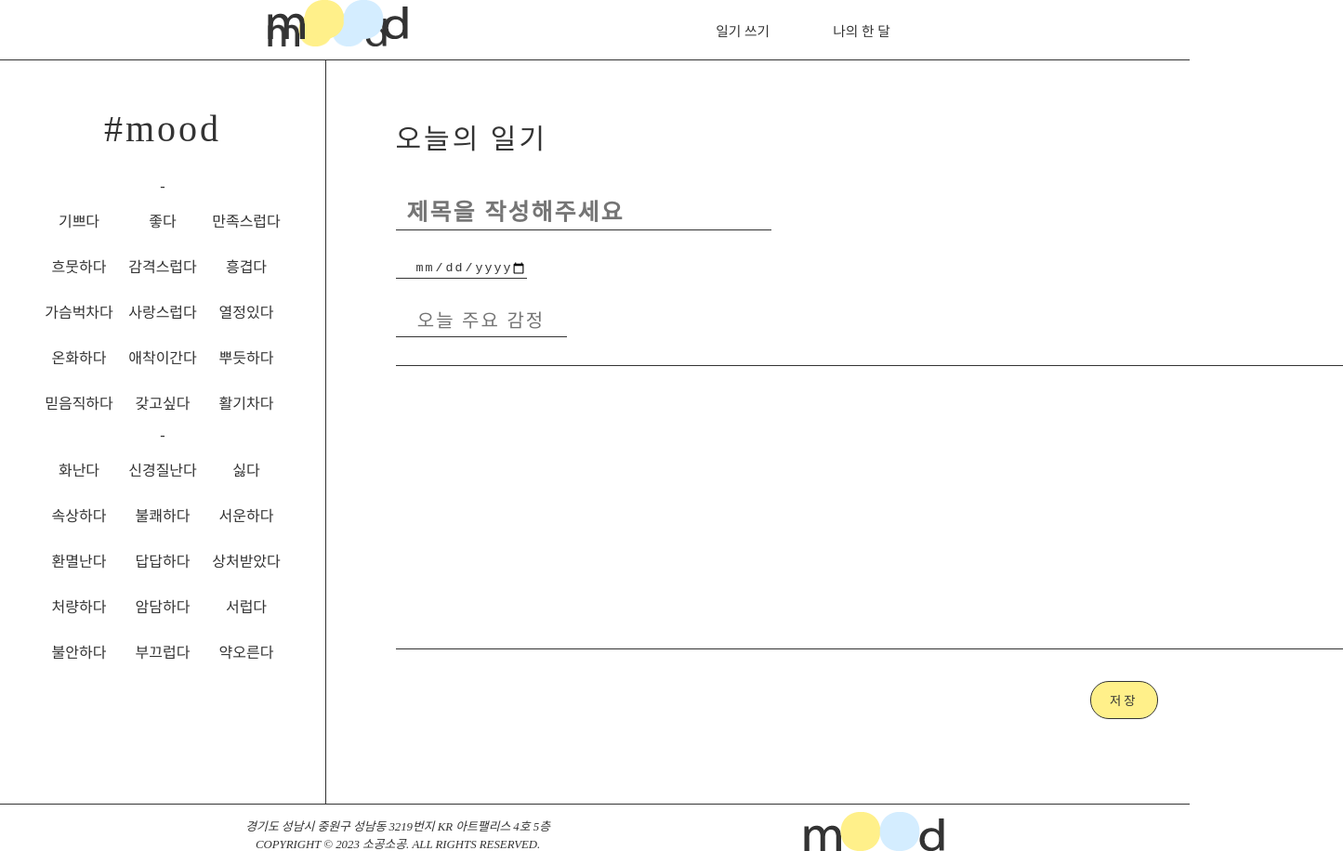
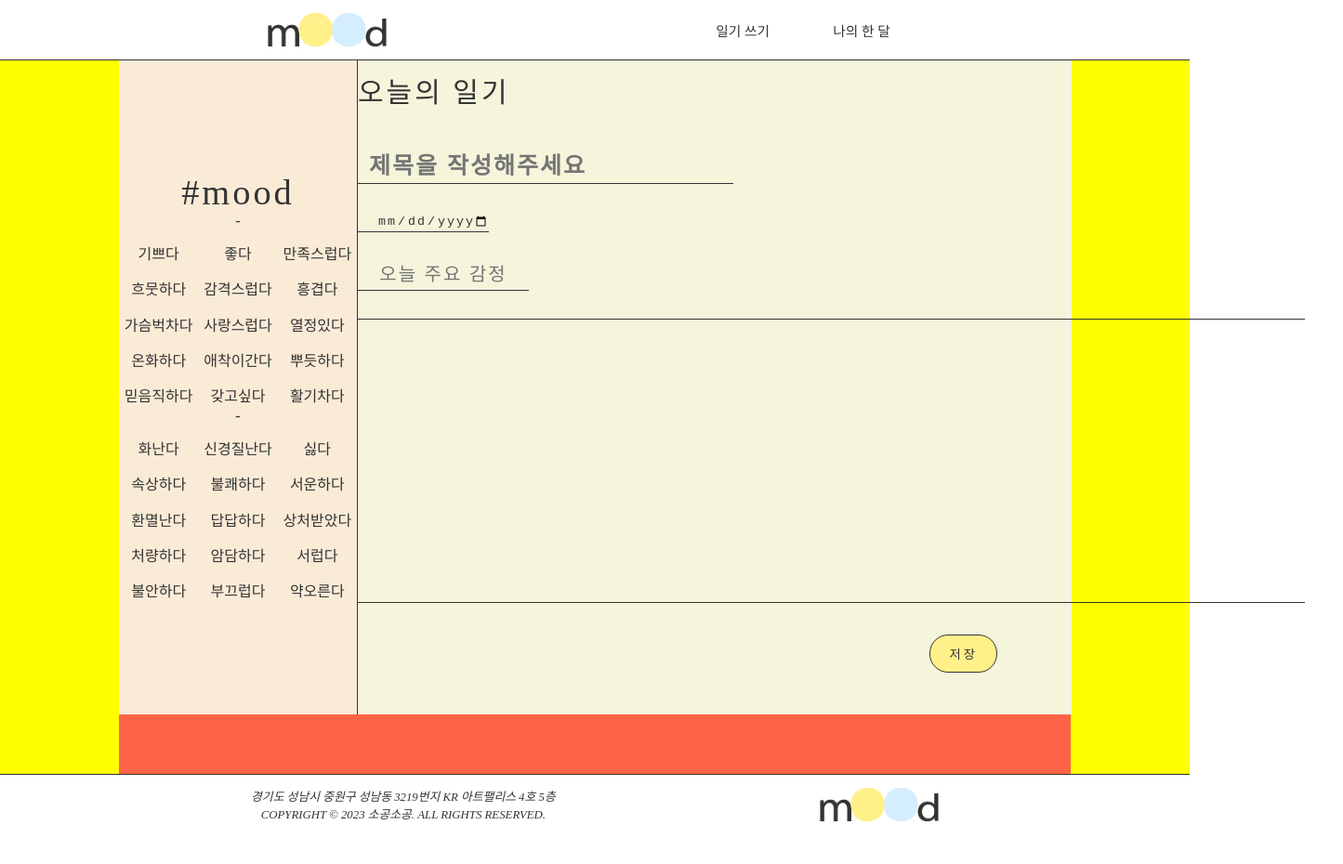
Before and after one commit to Yeoreum-Han/portfolio_node, a website: page public/diarywrite.html in a window 1280 px wide. Shown: the whole page at 93% size, 1445 px wide, since content can reach past the window. After the commit the page ends 898 px from the top, so only its background shows below. Drawn offline with Linux system fonts and the light colour scheme.

Commit message:
diarywrite_mediaQuery-ing

```diff
--- a/public/css/diarywrite.css
+++ b/public/css/diarywrite.css
@@ -1,58 +1,67 @@
 @charset 'utf-8';
-
+.content{
+    background-color: yellow;
+    height: 60vw;
+}
 .content_box{
-    width: 1400px;
+    display: flex;
+    flex-direction: row;
+    justify-content: center;
+    align-items: center;
+    width: 80vw;
+    height: 100%;
+    background-color: tomato;
 }
-nav.emotions{
-    float: left;
-    width: 25%;
-    height: 800px;
+.emotions{
+    display: flex;
+    flex-direction: column;
+    justify-content: center;
+    width: 20vw;
+    height: 55vw;
+    margin: 0 0 5vw 0;
     text-align: center;
-    /* background-color: antiquewhite; */
+    background-color: antiquewhite;
 }
-nav.emotions>p:nth-child(1){
-    font-size: 40px;
+.emotions>p:nth-child(1){
+    font-size: 3vw;
     letter-spacing: 3px;
-    margin: 50px 0 30px 0;
 }
 .positive{
-    /* background-color: aqua; */
-    width: 270px;
-    height: 250px;
+    width: 20vw;
+    height: 15vw;
+    display: flex;
+    flex-wrap: wrap;
 }
 .positive>li{
-    float: left;
-    width: 80px;
-    margin: 15px 5px 10px 5px;
-}
-.positive::after{
-    content: "";
-    display: block;
-    clear: both;
+    width: calc(100% / 3);
+    padding: 1vw 0 0 0;
 }
 .negative{
-    /* background-color: rgb(254, 255, 203); */
-    width: 270px;
-    height: 250px;
+    width: 20vw;
+    height: 15vw;
+    display: flex;
+    flex-wrap: wrap;
 }
 .negative>li{
-    float: left;
-    width: 80px;
-    margin: 15px 5px 10px 5px;
+    width: calc(100% / 3);
+    padding: 1vw 0 0 0;
 }
+
 .write_box{
-    float: right;
-    width: 75%;
-    height: 800px;
+    display: flex;
+    flex-direction: column;
+    justify-content: center;
+    width: 60vw;
+    height: 55vw;
+    margin: 0 0 5vw 0;
     border-left: 1px solid #333;
     box-sizing: border-box;
-    /* background-color: rgb(196, 240, 240); */
+    background-color: rgb(196, 240, 240);
 }
 .write_box>form{
-    width: 900px;
-    height: 700px;
-    margin-top: 50px;
-    /* background-color: beige; */
+    width: 60vw;
+    height: 55vw;
+    background-color: beige;
 }
 .write_box>form>p{
     display: inline-block;
@@ -61,13 +70,10 @@ nav.emotions>p:nth-child(1){
     font-size: 30px;
     letter-spacing: 3px;
     margin-bottom: 20px;
-    /* text-indent: 20px; */
     margin: 10px 0 40px 0;
 
 }
-/* .writeBox>form>ul>li>input:focus{
-    border: none;
-} */
+
 .write_box>form>ul>li{
     margin-bottom: 30px;
 }
--- a/public/diarywrite.html
+++ b/public/diarywrite.html
@@ -39,9 +39,7 @@
     <header>
       <div>
         <h1>
-          <a href="index.html"
-            ><img src="./css/images/moodlogo_42.png" alt="상단로고이미지"
-          /></a>
+          <a href="index.html"></a>
         </h1>
         <nav>
           <ul>
@@ -131,10 +129,12 @@
     <footer>
       <div>
         <address>
-          경기도 성남시 중원구 성남동 3219번지 KR 아트팰리스 4호 5층<br />
+          경기도 성남시 중원구 성남동 3219번지 KR 아트팰리스 4호 5층<br>
           COPYRIGHT &copy; 2023 소공소공. ALL RIGHTS RESERVED.
         </address>
-        <h2><img src="./css/images/moodlogo_42.png" alt="하단로고이미지" /></h2>
+        <h2>
+          <a href="index.html"></a>
+        </h2>
       </div>
     </footer>
   </body>
```
